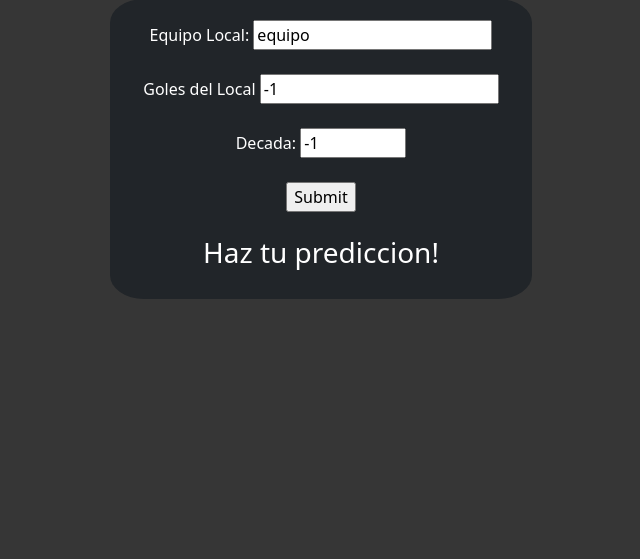
After one commit to FrancoEsterellasUA/appdata, a Flask app: page /ML_prediction in a window 1280 px wide. The commit adds this page. Shown: the part 122-681 px from the top of the page, without its empty margins (319-959 px from the left). Run offline with Flask 3, Linux system fonts and the light colour scheme; parts of the project's set-up code (start-up, migrations or seed data) failed here and were passed over.

Commit message:
ML addition

```diff
--- a/app/app.py
+++ b/app/app.py
@@ -1,7 +1,8 @@
-from flask import Flask,render_template, request, url_for, redirect
+from flask import Flask,render_template, request, url_for, redirect, flash
 from plots import *
 from linked import db
 from modeldb import Matches
+from ML_prediction import modelo
 
 
 app = Flask(__name__)
@@ -85,5 +86,30 @@ def enter_page_viewdataset():
     # matches = Matches.query.all()
     return render_template('web-branches/viewdataset.html', matches=matches, pagination=pagination)
 
+@app.route("/ML_prediction", methods=["GET", "POST"])
+def prediction():
+    if request.method == "POST":
+        selected_team = request.form['selected_team']
+        selected_local_goals = int(request.form['selected_local_goals'])
+        selected_decade = int(request.form['selected_decade'])
+
+        if selected_team == "Boca Juniors" and selected_local_goals > -1 and 1930 <= selected_decade <= 2020:
+            new_prediction = pd.DataFrame([{'Boca Juniors': True, 'River Plate': False, 'local_result': selected_local_goals, 'year': selected_decade}])
+            pred_value = modelo.predict_proba(new_prediction)
+            pred_value= int(pred_value[0][1] *100)
+            return render_template('web-branches/ML_prediction.html', pred_value=pred_value)
+
+        elif selected_team == "River Plate" and selected_local_goals > -1 and 1930 <= selected_decade <= 2020:
+            new_prediction = pd.DataFrame([{'Boca Juniors': False, 'River Plate': True, 'local_result': selected_local_goals, 'year': selected_decade}])
+            pred_value = modelo.predict_proba(new_prediction)
+            pred_value= int(pred_value[0][1] *100)
+            return render_template('web-branches/ML_prediction.html', pred_value=pred_value)
+
+        else:
+            flash("Error en los datos ingresados.", "warning")
+            return render_template('web-branches/ML_prediction.html')
+
+    return render_template("web-branches/ML_prediction.html")
+
 if __name__ == "__main__":
     app.run(debug=True, use_reloader=False)
--- a/app/static/css/style.css
+++ b/app/static/css/style.css
@@ -120,6 +120,26 @@
   gap: 20px;
   padding: 20px;
 }
+.ml_whole_container{
+  display: flex;
+  flex-direction: row;
+  justify-content: center;
+  align-items: center;
+
+}
+.ml_prediction_container{
+  display: flex;
+  flex-direction: column;
+  justify-content: center;
+  align-items: center;
+  text-align: center;
+  background-color: #212529;
+  color: white;
+  border-radius: 8%;
+  width: 33%;
+  height: 300px;
+  margin: 20px;
+}
 
 @media (max-width: 768px) {
 
--- /dev/null
+++ b/app/templates/web-branches/ML_prediction.html
@@ -0,0 +1,37 @@
+{% extends 'base.html' %}
+
+{% block header %}
+
+{% endblock %}
+
+{% block body %}
+<div class="ml_whole_container">
+    <div class="ml_prediction_container">
+        <form action="/ML_prediction" method="post">
+            <label>Equipo Local: </label>
+            <input type="text" name="selected_team" list="ml_teams" value="equipo">
+
+                <datalist id="ml_teams">
+                <option value="Boca Juniors">
+                <option value="River Plate">
+                </datalist>
+
+            <br><br>
+            <label>Goles del Local</label>
+            <input type="number" step="1" name="selected_local_goals" value="-1">
+            <br><br>
+            <label>Decada: </label>
+            <input type="number" step="10" min="1930" max="2020" name="selected_decade" value="-1">
+            <br><br>
+            <input type="submit">
+        </form>
+        <br>
+        {% if pred_value %}
+        <h3>Probabilidad de ganar {{pred_value}}%</h3>
+        {% else %}
+        <h3>Haz tu prediccion!</h3>
+        {% endif %}
+    </div>
+</div>
+
+{% endblock %}
```
Also changed, not shown: app/ML_prediction.py (added, +34 -0 lines), instance/matches.db.
